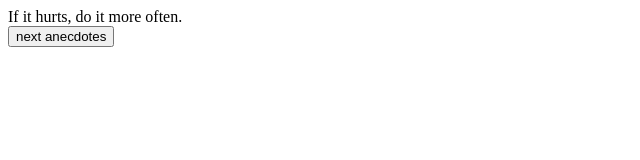
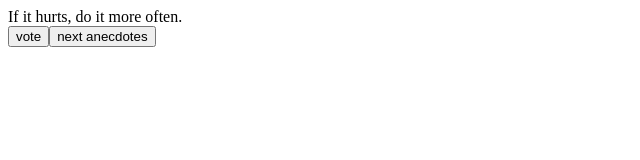
Before and after one commit to GaurabPrasai/fullstackopen, a React (Vite) app in the folder part1/anecdotes/: page / in a window 1280 px wide. Shown: the top 160 px of the page, without its empty margins (0-640 px from the left). Built offline with nearby package versions, Linux system fonts and the light colour scheme.

Commit message:
Error: encountered bug at storeVote function

```diff
--- a/part1/anecdotes/src/App.jsx
+++ b/part1/anecdotes/src/App.jsx
@@ -24,10 +24,22 @@ const App = () => {
 
   };
 
+
+  let copyAnecdotes = [...anecdotes]
+  copyAnecdotes =  copyAnecdotes.fill(0); // Creates an array [0, 0, 0, 0, 0]
+
+  const storeVote = (copyAnecdotes) => {
+    return copyAnecdotes[selected] += 1;
+
+  };
+
   return (
     <div>
       {anecdotes[selected]} <br/>
+      {/* <p>has {storeVote()} vote</p> */}
+      <Button onClick={console.log(storeVote)} text="vote" />
       <Button onClick={genAnecdotes} text="next anecdotes" />
+
     </div>
   )
 }
```
